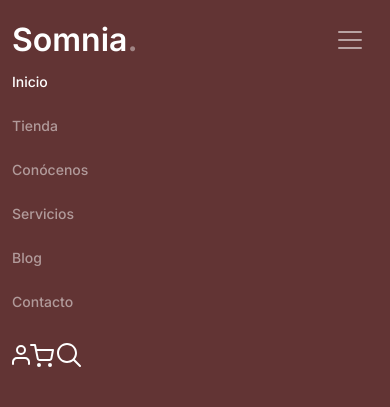
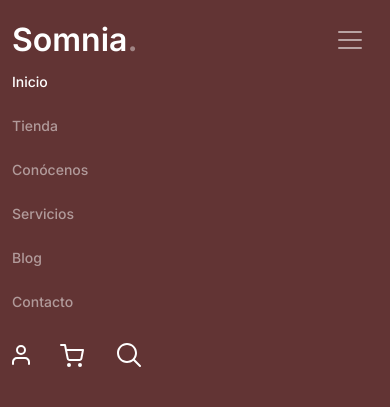
Before and after one commit to DmCerezo/ecommerce-website, a PHP site: page /index.php in a window 390 px wide, after a click that opens the changed part. Shown: the top 407 px of the page. Run offline with PHP 8.4, Linux system fonts and the light colour scheme; data comes from the database, SQL or seed files in the repository.

Commit message:
Update style iconos

```diff
--- a/css/style.css
+++ b/css/style.css
@@ -95,6 +95,11 @@
     .custom-navbar .custom-navbar-cta li {
       margin-left: 0px;
       margin-right: 0px; }
+    @media (max-width: 568px) {
+          .custom-navbar .custom-navbar-cta li {
+      margin-left: 0px;
+      margin-right: 30px; }
+    }
 
 
 .hero {
```
